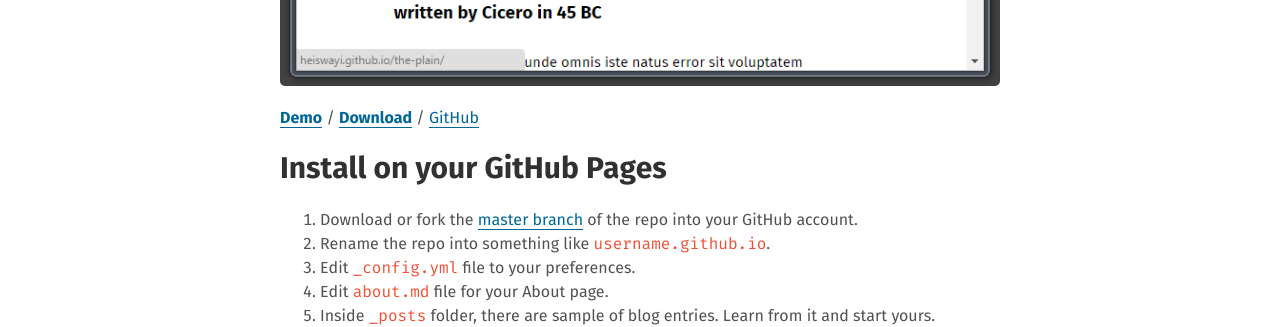
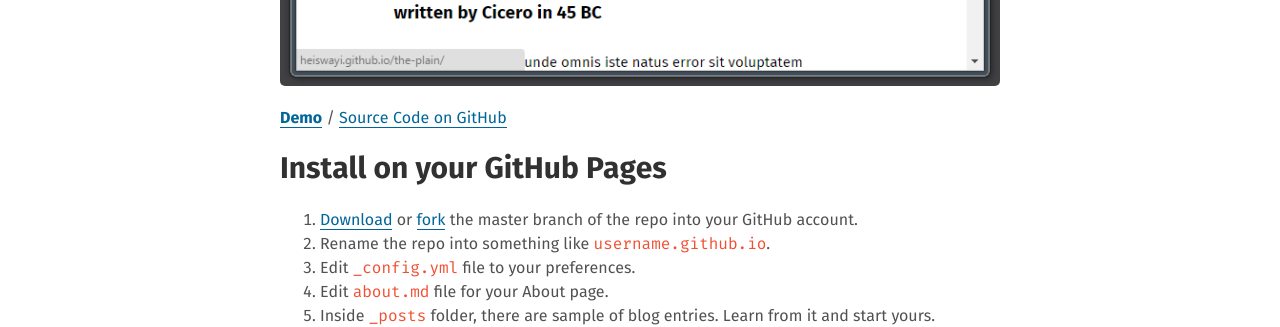
Before and after one commit to x-axis/heiswayi.github.io, a Jekyll site: the page built from _posts/2015-09-10-the-plain.md, in a window 1280 px wide. Shown: the part 1192-1519 px from the top of the page. Built offline with Jekyll 4.4.1, drawn with Linux system fonts in a browser that asks for light colours; nearby versions of some CDN libraries; Markdown is read by kramdown in place of the engine named in the settings.

Commit message:
Update this entry again, checkpoint v1

```diff
--- a/_posts/2015-09-10-the-plain.md
+++ b/_posts/2015-09-10-the-plain.md
@@ -9,11 +9,11 @@ Introducing **The Plain**, a minimalist Jekyll theme that focuses on writing mat
 
 ![Screenshot](http://heiswayi.github.io/images/20150910/the-plain.png)
 
-[**Demo**](http://heiswayi.github.io/the-plain/) / [**Download**](https://github.com/heiswayi/the-plain/archive/master.zip) / [GitHub](https://github.com/heiswayi/the-plain)
+[**Demo**](http://heiswayi.github.io/the-plain/) / [Source Code on GitHub](https://github.com/heiswayi/the-plain)
 
 ## Install on your GitHub Pages
 
-1. Download or fork the [master branch](https://github.com/heiswayi/the-plain/archive/master.zip) of the repo into your GitHub account.
+1. [Download](https://github.com/heiswayi/the-plain/archive/master.zip) or [fork](https://github.com/heiswayi/the-plain/fork) the master branch of the repo into your GitHub account.
 2. Rename the repo into something like `username.github.io`.
 3. Edit `_config.yml` file to your preferences.
 4. Edit `about.md` file for your About page.
```
